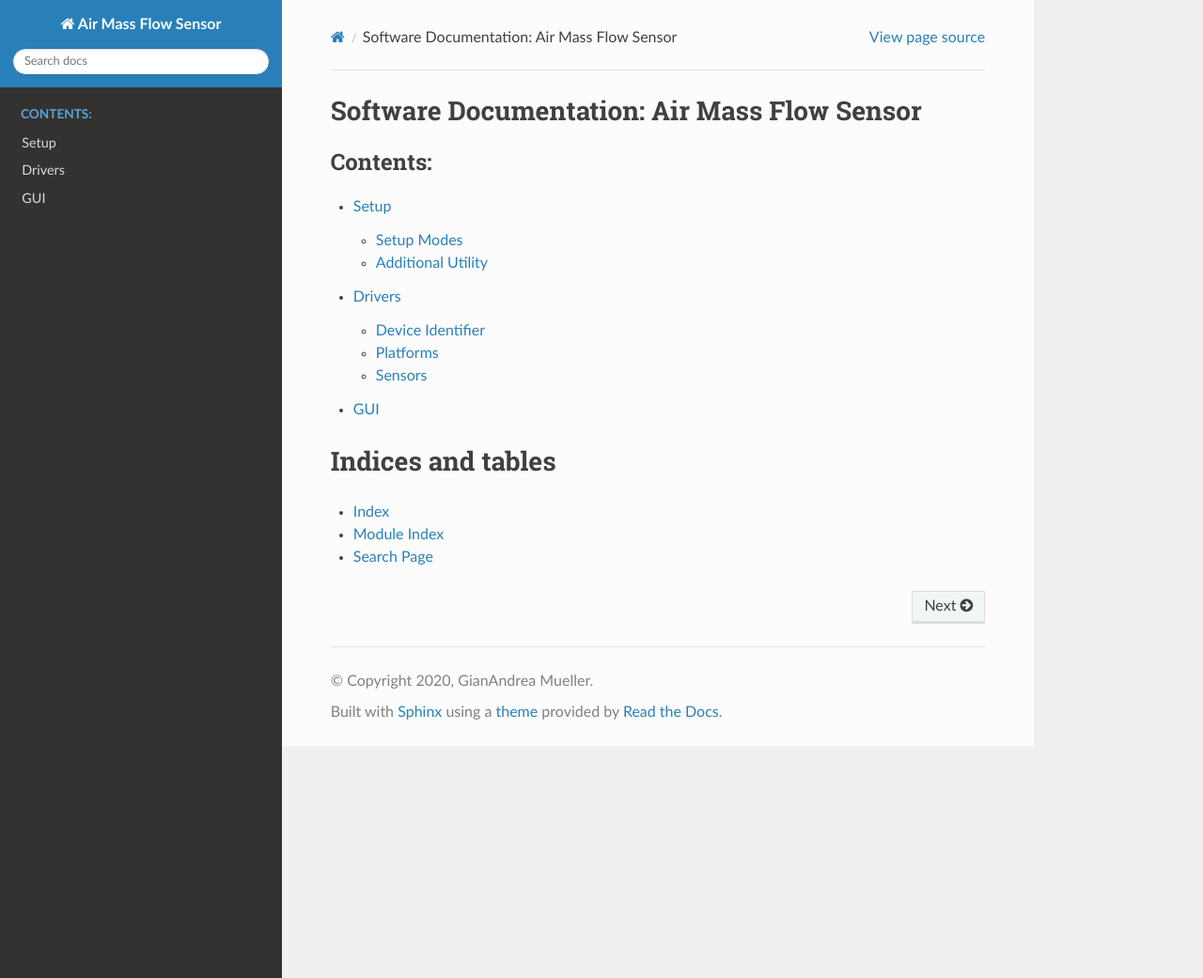
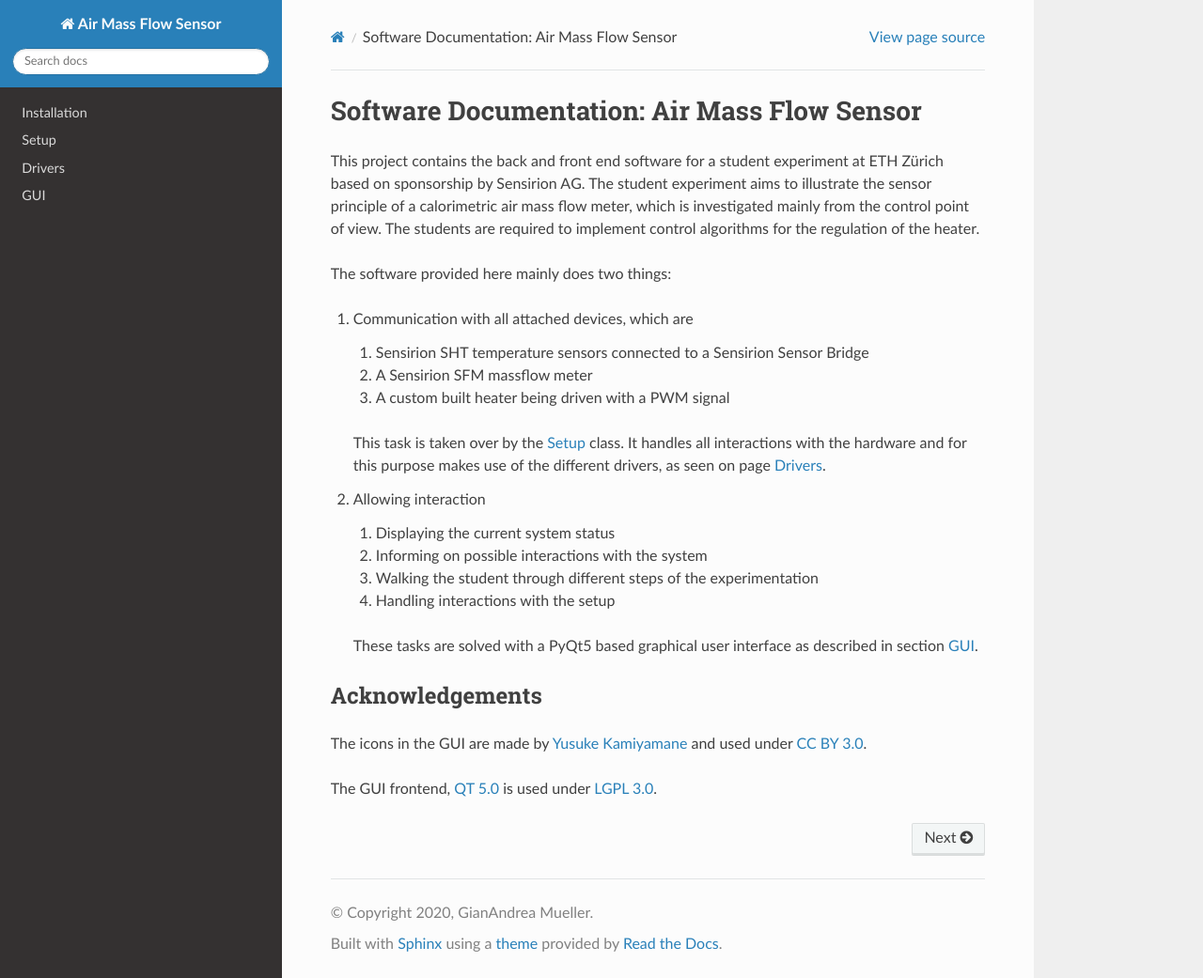
Before and after one commit to bpfel/MassflowController_code, a Sphinx documentation site: the page built from docs/source/index.rst, in a window 1280 px wide and 1041 px high. Shown: the whole window at 94% size. Built offline with Sphinx 7.4.7 and the Read the Docs theme 2.0.0, drawn with Linux system fonts in a browser that asks for light colours.

Commit message:
Update documentation

```diff
--- a/docs/source/drivers.rst
+++ b/docs/source/drivers.rst
@@ -1,3 +1,5 @@
+.. _drivers:
+
 Drivers
 =======
 
--- a/docs/source/index.rst
+++ b/docs/source/index.rst
@@ -6,19 +6,44 @@
 Software Documentation: Air Mass Flow Sensor
 ============================================
 
+This project contains the back and front end software for a student experiment at ETH Zürich based on sponsorship
+by Sensirion AG. The student experiment aims to illustrate the sensor principle of a calorimetric air mass flow meter,
+which is investigated mainly from the control point of view. The students are required to implement control algorithms
+for the regulation of the heater.
+
+The software provided here mainly does two things:
+
+#. Communication with all attached devices, which are
+
+   #. Sensirion SHT temperature sensors connected to a Sensirion Sensor Bridge
+   #. A Sensirion SFM massflow meter
+   #. A custom built heater being driven with a PWM signal
+
+   This task is taken over by the :ref:`setup` class. It handles all interactions with the hardware and
+   for this purpose makes use of the different drivers, as seen on page :ref:`drivers`.
+
+#. Allowing interaction
+
+   #. Displaying the current system status
+   #. Informing on possible interactions with the system
+   #. Walking the student through different steps of the experimentation
+   #. Handling interactions with the setup
+
+   These tasks are solved with a PyQt5 based graphical user interface as described in section :ref:`GUI`.
+
+Acknowledgements
+****************
+
+The icons in the GUI are made by `Yusuke Kamiyamane <https://p.yusukekamiyamane.com>`_ and used under
+`CC BY 3.0 <https://p.yusukekamiyamane.com>`_.
+
+The GUI frontend, `QT 5.0 <https://www.qt.io>`_ is used under `LGPL 3.0 <https://www.gnu.org/licenses/lgpl-3.0.html>`_.
+
+
 .. toctree::
-   :maxdepth: 2
-   :caption: Contents:
+   :hidden:
 
+   installation
    setup
    drivers
    GUI
-
-
-
-Indices and tables
-==================
-
-* :ref:`genindex`
-* :ref:`modindex`
-* :ref:`search`
--- a/docs/source/setup.rst
+++ b/docs/source/setup.rst
@@ -1,3 +1,5 @@
+.. _setup:
+
 Setup
 =====
 
```
Also changed, not shown: docs/source/GUI.rst (+53 -0 lines), docs/source/installation.rst (added, +19 -0 lines), 1 other file.
